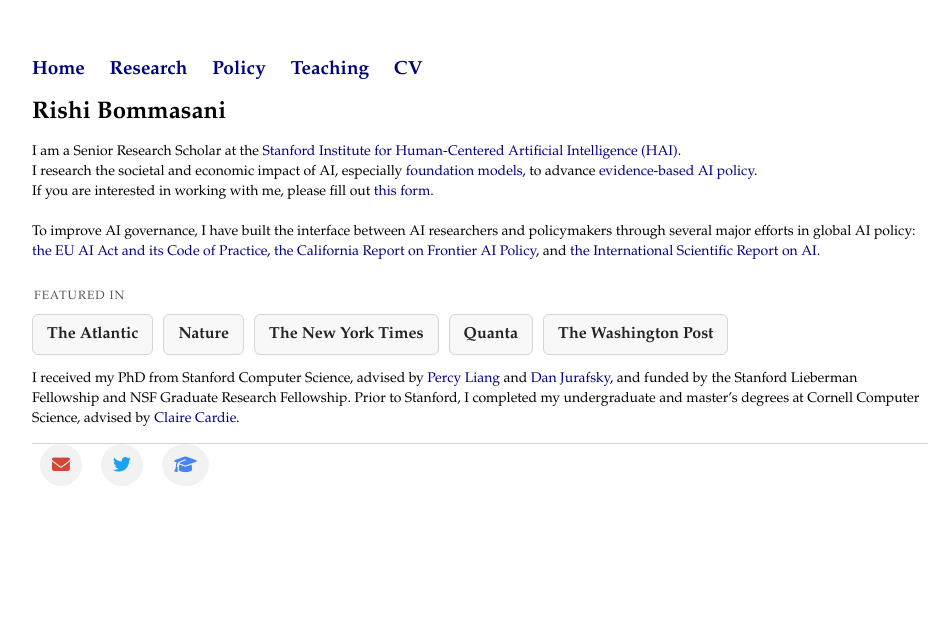
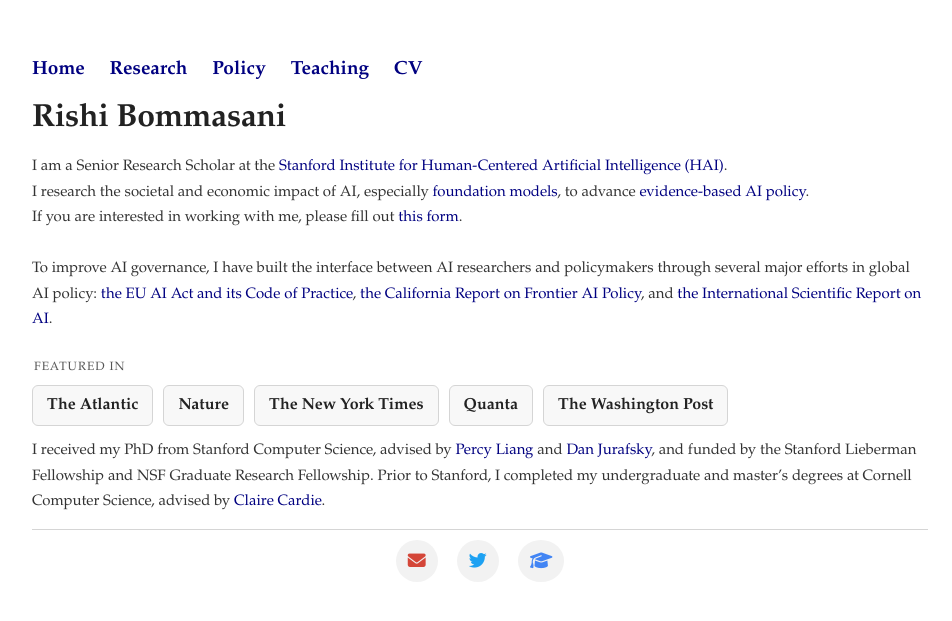
Before and after one commit to rishibommasani/rishibommasani.github.io, a Jekyll site: the page built from index.html, in a window 1280 px wide. Shown: the top 621 px of the page, without its empty margins (160-1112 px from the left). Built offline with Jekyll 4.4.1, drawn with Linux system fonts in a browser that asks for light colours.

Commit message:
Tighten typography and layout hierarchy

```diff
--- a/css/main.css
+++ b/css/main.css
@@ -6,6 +6,8 @@
 body {
     margin: 60px auto;
     width: 70%;
+    max-width: 1100px;
+    color: #222;
 }
 
 a {
@@ -36,10 +38,10 @@
     font-size: 19px; font-style: normal; font-variant: normal; font-weight: 700; line-height: 20.9px;
 }
 
-h1 { font-family: Palatino, "Palatino Linotype", "Palatino LT STD", "Book Antiqua", Georgia, serif; font-size: 24px; font-style: normal; font-variant: normal; font-weight: 700; line-height: 26.4px; }
-h2 { font-family: Palatino, "Palatino Linotype", "Palatino LT STD", "Book Antiqua", Georgia, serif; font-size: 19px; font-style: normal; font-variant: normal; font-weight: 700; line-height: 20.9px; }
-h3 { font-family: Palatino, "Palatino Linotype", "Palatino LT STD", "Book Antiqua", Georgia, serif; font-size: 14px; font-style: normal; font-variant: normal; font-weight: 700; line-height: 15.4px; }
-p { font-family: Palatino, "Palatino Linotype", "Palatino LT STD", "Book Antiqua", Georgia, serif; font-size: 14px; font-style: normal; font-variant: normal; font-weight: 400; line-height: 20px; }
+h1 { font-family: Palatino, "Palatino Linotype", "Palatino LT STD", "Book Antiqua", Georgia, serif; font-size: 32px; font-style: normal; font-variant: normal; font-weight: 700; line-height: 1.2; letter-spacing: -0.01em; margin: 0 0 16px; }
+h2 { font-family: Palatino, "Palatino Linotype", "Palatino LT STD", "Book Antiqua", Georgia, serif; font-size: 22px; font-style: normal; font-variant: normal; font-weight: 700; line-height: 1.3; margin: 28px 0 12px; }
+h3 { font-family: Palatino, "Palatino Linotype", "Palatino LT STD", "Book Antiqua", Georgia, serif; font-size: 16px; font-style: normal; font-variant: normal; font-weight: 700; line-height: 1.3; margin: 20px 0 8px; }
+p { font-family: Palatino, "Palatino Linotype", "Palatino LT STD", "Book Antiqua", Georgia, serif; font-size: 15px; font-style: normal; font-variant: normal; font-weight: 400; line-height: 1.7; color: #333; margin: 0 0 14px; max-width: 900px; }
 blockquote { font-family: Palatino, "Palatino Linotype", "Palatino LT STD", "Book Antiqua", Georgia, serif; font-size: 21px; font-style: normal; font-variant: normal; font-weight: 400; line-height: 30px; }
 pre { font-family: Palatino, "Palatino Linotype", "Palatino LT STD", "Book Antiqua", Georgia, serif; font-size: 13px; font-style: normal; font-variant: normal; font-weight: 400; line-height: 18.5714px; }
 footer {
@@ -50,6 +52,10 @@
 
 ul li {
     font-family: Palatino, "Palatino Linotype", "Palatino LT STD", "Book Antiqua", Georgia, serif; font-size: 14px; font-style: normal; font-variant: normal; font-weight: 400; line-height: 20px; }
+}
+
+.blurb {
+  max-width: 960px;
 }
 
 /* Icon button styles for footer links */
```
